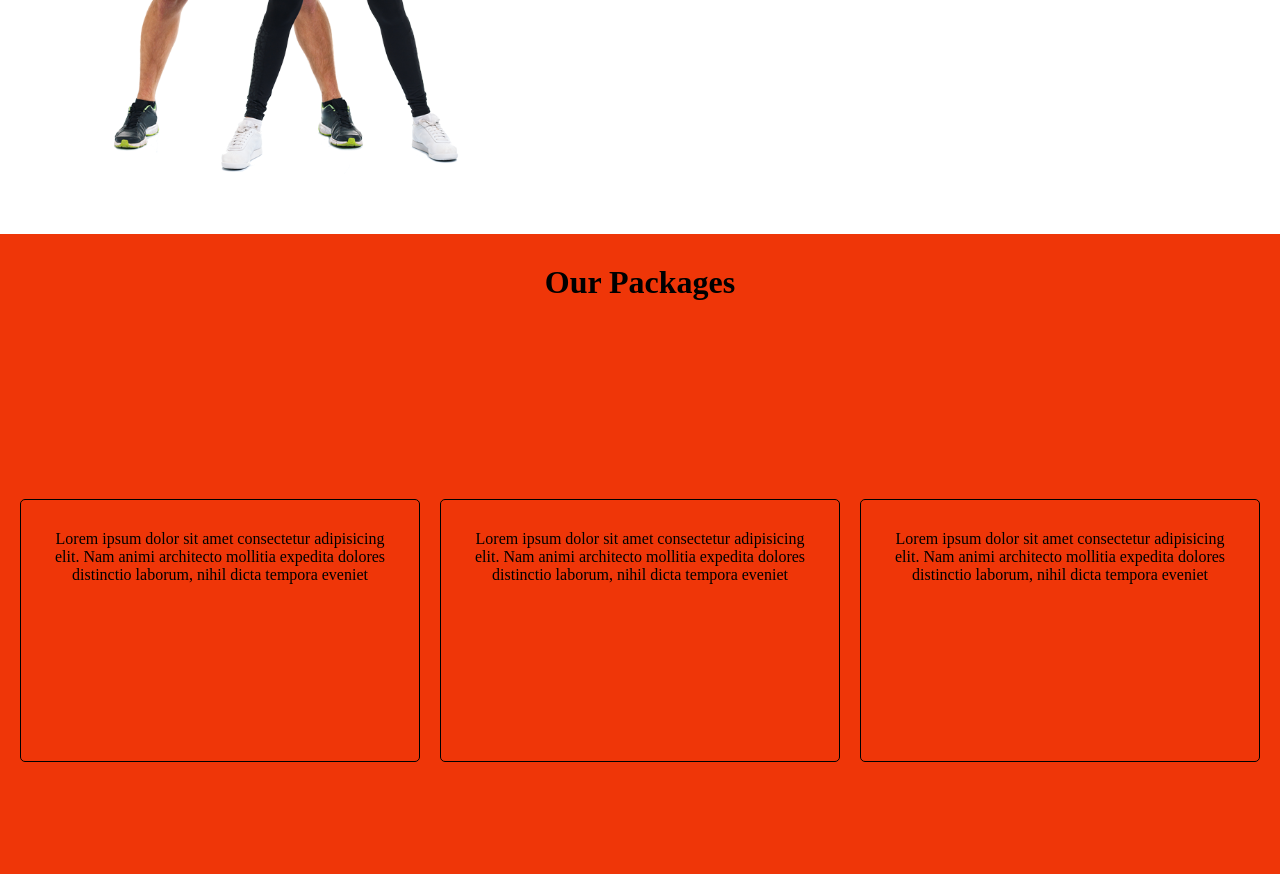
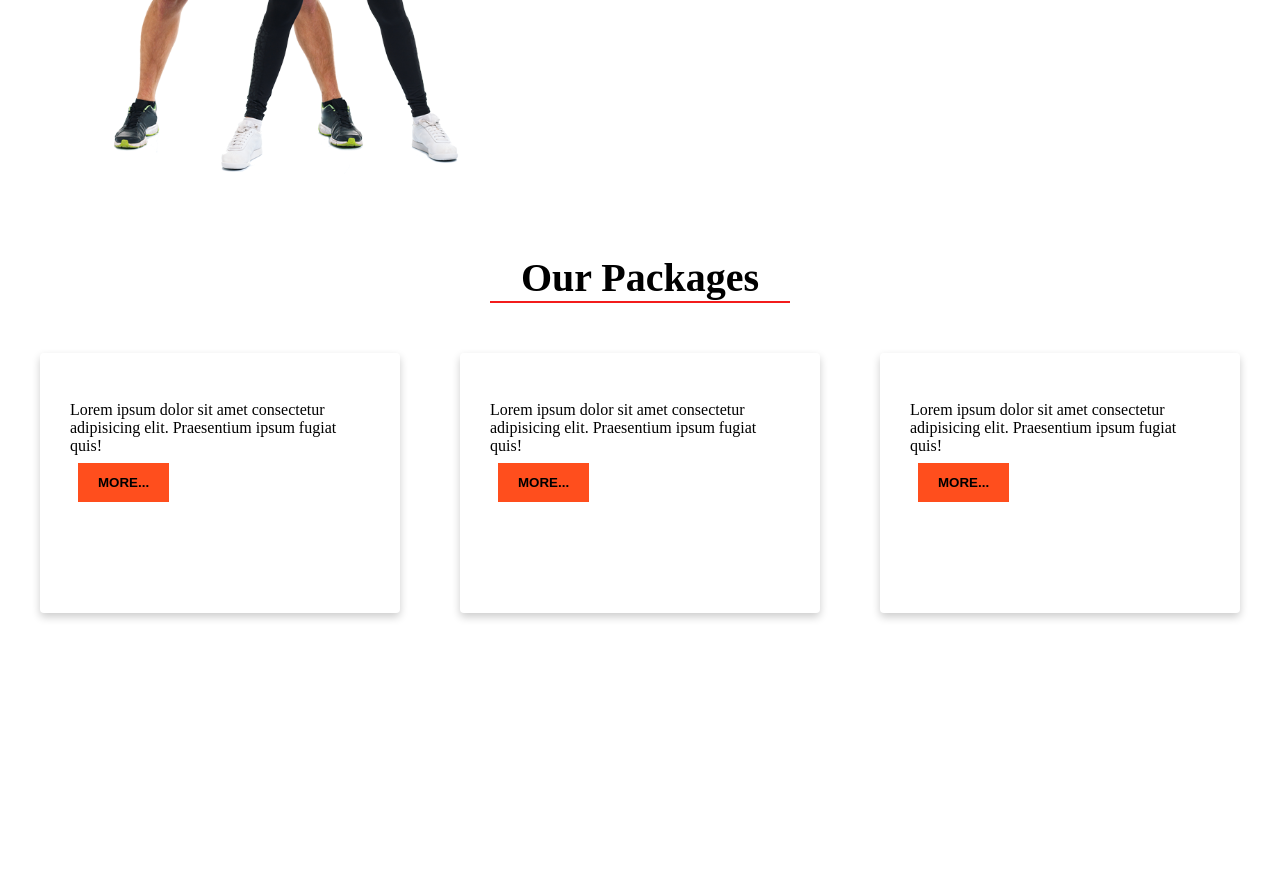
Before and after one commit to ashiqur-russel/fitness-studio, a plain HTML site: page index.html in a window 1280 px wide. Shown: the part 1272-2146 px from the top of the page. Drawn offline with Linux system fonts and the light colour scheme.

Commit message:
card package section

```diff
--- a/index.html
+++ b/index.html
@@ -1,5 +1,6 @@
 <!DOCTYPE html>
 <html lang="en">
+
 <head>
     <meta charset="UTF-8">
     <meta http-equiv="X-UA-Compatible" content="IE=edge">
@@ -7,6 +8,7 @@
     <link rel="stylesheet" href="style.css">
     <title>Document</title>
 </head>
+
 <body>
     <nav>
         <div class="menu-container" id="offer">
@@ -52,13 +54,14 @@
                 </p>
                 <h1 class="banner-title">For all of us. Auch für zu Hause.
                 </h1>
-                        <p class="text">Wenn du keine Zeit für‘s Studio hast, kommt FitX zu dir. Unsere Kurse, angeleitete Workouts und Übungen ohne Geräte gibt es auch online.</p>
+                <p class="text">Wenn du keine Zeit für‘s Studio hast, kommt FitX zu dir. Unsere Kurse, angeleitete
+                    Workouts und Übungen ohne Geräte gibt es auch online.</p>
                 <button class="banner-btn">Offers</button>
 
             </div>
         </div>
     </div>
-
+    <!--
 <div class="package-conatainer" id="package">
 
     <h1>Our Packages</h1>
@@ -81,9 +84,39 @@
             </div>
         </div>
     </div>
+</div> -->
+
+    <div class="card-section">
+        <div class="upper">
+            <h1 class="title">Our Packages</h1>
+            <div class="line"></div>
+        </div>
+        <div class="lower">
+            <div class="card">
+                <div class="card-desc">
+                    <img src="" alt="">
+                    <p>Lorem ipsum dolor sit amet consectetur adipisicing elit. Praesentium ipsum fugiat quis!</p>
+                    <button class="banner-btn">More...</button>
+                </div>
             </div>
 
+            <div class="card">
+                <div class="card-desc">
+                    <img src="" alt="">
+                    <p>Lorem ipsum dolor sit amet consectetur adipisicing elit. Praesentium ipsum fugiat quis!</p>
+                    <button class="banner-btn">More...</button>
+                </div>
+            </div>
 
+            <div class="card">
+                <div class="card-desc">
+                    <img src="" alt="">
+                    <p>Lorem ipsum dolor sit amet consectetur adipisicing elit. Praesentium ipsum fugiat quis!</p>
+                    <button class="banner-btn">More...</button>
+                </div>
+            </div>
+        </div>
+    </div>
 
 </body>
 
--- a/style.css
+++ b/style.css
@@ -155,15 +155,16 @@ a:visited{
 
 .half-packages{
     flex: 1;
-    height: 100%;
+
 }
 .packages  {
     display: flex;
     padding: 20px;
     height: 70%;
     justify-content: center;
-    margin-top: 10%;
+    margin: 10%;
     gap: 20px;
+      background-color: #0f0f0f;
 }
 
 .packages > div {
@@ -180,3 +181,48 @@ a:visited{
     text-align: center;
     margin-top: 30px;
 }
+
+
+.card-section{
+    width: 100%;
+    height: 80vh;
+}
+.upper{
+  padding: 20px;
+  display: block;
+}
+.upper > h1{
+    text-align: center;
+    font-size: 40px;
+    margin: 7px solid rgb(255, 93, 6);
+}
+.line{
+    width: 300px;
+    height: 2px;
+    background-color: rgb(243, 28, 28);
+    margin: auto;
+
+}
+
+.lower{
+    display: flex;
+    justify-content: center;
+}
+
+.card {
+  box-shadow: 0 4px 8px 0 rgba(0,0,0,0.2);
+  transition: 0.8s;
+  width: 300px;
+  height: 200px;
+  padding: 30px;
+  margin: 30px;
+  border-radius: 4px;
+}
+
+.card:hover {
+  box-shadow: 0 8px 16px 0 rgba(0,0,0,0.2);
+}
+
+.container {
+  padding: 2px 16px;
+}
```
Lines whose indentation alone changed are shown as unchanged.
